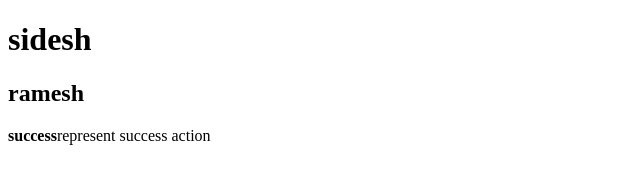
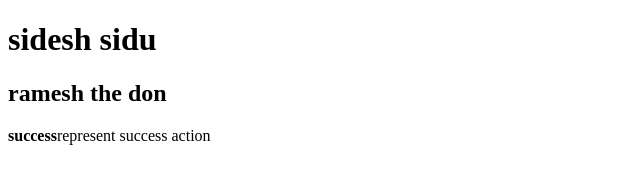
Before and after one commit to Sidesh01/vs-lrn, a plain HTML site: page index.html in a window 1280 px wide. Shown: the whole page, without its empty margins (0-640 px from the left). Drawn offline with Linux system fonts and the light colour scheme.

Commit message:
added feature

```diff
--- a/index.html
+++ b/index.html
@@ -3,11 +3,11 @@
 <head>
     <meta charset="UTF-8">
     <meta name="viewport" content="width=device-width, initial-scale=1.0">
-    <title>vs lrn</title>
+    <title>vs lrn!!</title>
 </head>
 <body>
-    <h1>sidesh</h1>
-    <h2>ramesh</h2>
-    <strong>success</strong>represent success action <br>
-</body>
+    <h1>sidesh sidu</h1>
+    <h2>ramesh the don</h2>
+     <strong>success</strong>represent success action <br>
+    </body>
 </html>
```
